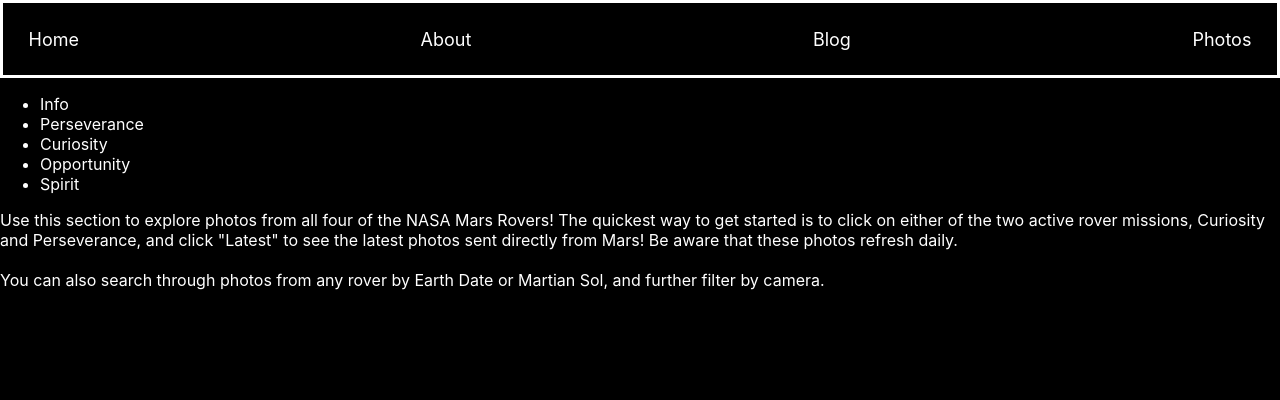
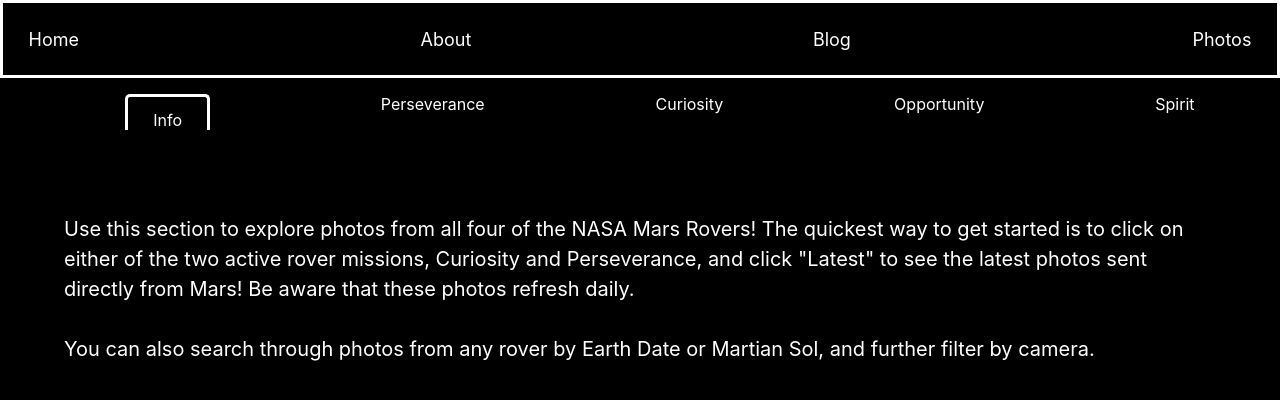
Before and after one commit to JacquelineQ/latestFromMars, a React (Create React App) app: page /photos/photos in a window 1280 px wide. Shown: the top 400 px of the page. Built offline with nearby package versions, Linux system fonts and the light colour scheme.

Commit message:
fixed cursor issue

```diff
--- a/src/index.css
+++ b/src/index.css
@@ -50,22 +50,42 @@
   padding: 2%;
   border: solid white;
   font-size: large;
+  margin: 0;
 
 }
 
- .photosNav {
+/* Links in mainNav  */
+
+.mainLink {
+ padding: 0;
+ margin: 0;
+}
+
+
+.navBar {
  display: flex;
  justify-content: space-around;
-   padding: 1%;
-   border: solid white;
+ /* padding: 1%; */
+ list-style-type: none;
+ /* margin: 0; */
+ box-sizing: border-box;
+ margin-bottom: 0;
 }
-
+/*
 .roverNav {
   display: flex;
   justify-content: space-around;
   padding: 1%;
-   border: solid white;
- }
+  list-style-type: none;
+  /* border: solid white; */
+
+
+/* .perseveranceNavBar {
+ display: flex;
+ justify-content: space-around;
+ list-style-type: none;
+ padding: 1%;
+} */
 
 /* Earth date search forms  */
 form {
@@ -98,3 +118,95 @@
  padding: 5%;
  line-height: 150%;
 }
+
+/* Photo Pages  */
+
+
+div.info-text-container {
+ display: flex;
+ flex-direction: column;
+ /* justify-content: center; */
+ font-size: 20px;
+ padding: 5%;
+ line-height: 150%;
+}
+
+table, th, td {
+ border: 1px solid white;
+ border-collapse: collapse;
+}
+
+/* Tab Styling  */
+
+.tab {
+  cursor: pointer;
+}
+
+/*
+.tab:focus {
+ border-top: 1px solid white;
+ border-right: 1px solid white;
+ border-left: 1px solid white;
+} */
+
+/* .tab:focus-within {
+ text-decoration: underline;
+} */
+
+.react-tabs {
+ -webkit-tap-highlight-color: transparent;
+}
+
+.react-tabs__tab-list {
+ border-bottom: 1px solid #aaa;
+ margin: 0 0 10px;
+ padding: 0;
+}
+
+.react-tabs__tab {
+ display: inline-block;
+ border: 1px solid white;
+ border-bottom: none;
+ bottom: -1px;
+ position: relative;
+ list-style: none;
+ /* padding: 6px 12px; */
+}
+
+.react-tabs__tab--selected {
+ /* background: black; */
+ border: solid white;
+ border-bottom: none;
+ /* bottom: -10px; */
+ /* color: red; */
+ border-radius: 5px 5px 0 0;
+ padding-top: 1%;
+ padding-left: 2%;
+ padding-right: 2%;
+ margin-top: 0;
+ /* text-decoration: dotted greenyellow; */
+ /* text-decoration: unset; */
+}
+
+
+.react-tabs__tab:focus {
+ outline: none;
+}
+
+.react-tabs__tab:focus:after {
+ content: '';
+ position: absolute;
+ height: 5px;
+ left: -4px;
+ right: -4px;
+ bottom: -5px;
+ background: #fff;
+}
+
+.react-tabs__tab-panel {
+ display: none;
+}
+
+.react-tabs__tab-panel--selected {
+ display: block;
+}
```
Lines whose indentation alone changed are shown as unchanged.
